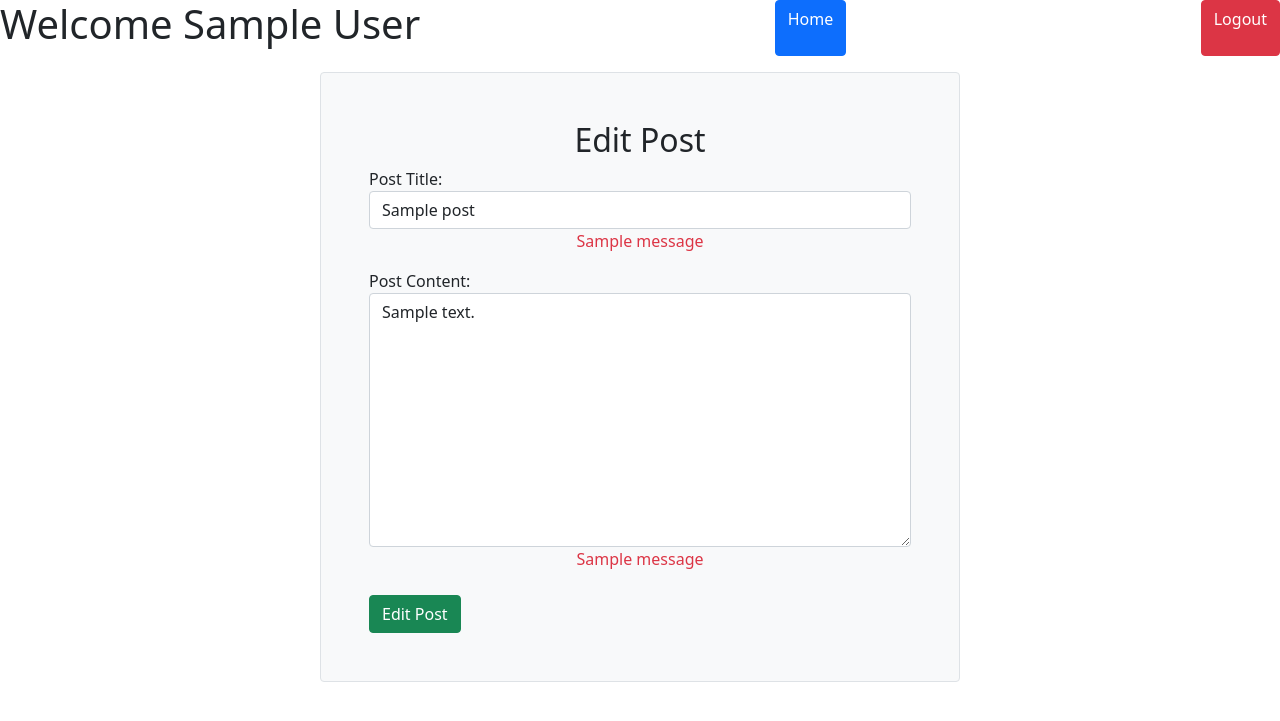
After one commit to EndiMimini/loginRegisterFlask, a Flask app: page /edit/post/1 in a window 1280 px wide. The commit adds this page. Shown: the top 721 px of the page. Run offline with Flask 3, Linux system fonts and the light colour scheme; the visitor is signed in with stand-in values (Sample User, id 1); tables that the repository leaves empty or names only in its code hold one stand-in row (values such as "Sample post"); one stand-in notice (Sample message) is shown.

Commit message:
likes and posts

```diff
--- /dev/null
+++ b/flask_app/controllers/posts.py
@@ -0,0 +1,126 @@
+from flask_app import app
+from flask_app.models.user import User
+from flask_app.models.post import Post
+
+from flask import render_template, redirect, session, request, flash
+
+@app.route('/add/post')
+def addPost():
+    if 'user_id' in session:
+        data = {
+            'user_id': session['user_id']
+        }
+        loggedUser = User.get_user_by_id(data)
+        return render_template('addPost.html', loggedUser = loggedUser)
+    return redirect('/')
+
+@app.route('/create/post', methods = ['POST'])
+def createPost():
+    if 'user_id' in session:
+        if not Post.validate_post(request.form):
+            return redirect(request.referrer)
+        data = {
+            'title': request.form['title'],
+            'content': request.form['content'],
+            'user_id': session['user_id']
+        }
+        Post.save(data)
+        return redirect('/dashboard')
+    return redirect('/')
+
+@app.route('/edit/post/<int:id>')
+def editPost(id):
+    if 'user_id' in session:
+        data = {
+            'user_id': session['user_id'],
+            'post_id': id
+        }
+        loggedUser = User.get_user_by_id(data)
+        post = Post.get_post_by_id(data)
+        if loggedUser['id'] == post['user_id']:
+            return render_template('editPost.html', loggedUser = loggedUser, post= post)
+        return redirect('/dashboard')
+    return redirect('/')
+
+@app.route('/post/<int:id>')
+def viewPost(id):
+    if 'user_id' in session:
+        data = {
+            'user_id': session['user_id'],
+            'post_id': id
+        }
+        loggedUser = User.get_user_by_id(data)
+
+        post = Post.get_post_by_id(data)
+        likesNr = Post.get_post_likers(data)
+        print('/////////////////////////////////////////')
+        print(likesNr)
+        return render_template('showOne.html', loggedUser = loggedUser, post= post, likesNr= likesNr)
+    return redirect('/')
+
+@app.route('/edit/post/<int:id>', methods = ['POST'])
+def updatePost(id):
+    if 'user_id' in session:
+        data1 = {
+            'user_id': session['user_id'],
+            'post_id': id
+        }
+        loggedUser = User.get_user_by_id(data1)
+        post = Post.get_post_by_id(data1)
+        if loggedUser['id'] == post['user_id']:
+            if not Post.validate_post(request.form):
+                return redirect(request.referrer)
+            data = {
+                'title': request.form['title'],
+                'content': request.form['content'],
+                'post_id': id
+            }
+            Post.update(data)
+            return redirect(request.referrer)
+
+        return redirect('/dashboard')
+    return redirect('/')
+
+@app.route('/delete/post/<int:id>')
+def deletePost(id):
+    if 'user_id' in session:
+        data = {
+            'user_id': session['user_id'],
+            'post_id': id
+        }
+        loggedUser = User.get_user_by_id(data)
+        post = Post.get_post_by_id(data)
+        if loggedUser['id'] == post['user_id']:
+            Post.deleteAllLikes(data)
+            Post.delete(data)
+            return redirect(request.referrer)
+
+        return redirect('/dashboard')
+    return redirect('/')
+
+@app.route('/like/<int:id>')
+def likePost(id):
+    if 'user_id' in session:
+        data = {
+            'user_id': session['user_id'],
+            'post_id': id
+        }
+
+        likedPost = User.get_user_liked_posts(data)
+        if id not in likedPost:
+            Post.addLike(data)
+            return redirect(request.referrer)
+
+        return redirect(request.referrer)
+    return redirect('/')
+
+@app.route('/unlike/<int:id>')
+def unlikePost(id):
+    if 'user_id' in session:
+        data = {
+            'user_id': session['user_id'],
+            'post_id': id
+        }
+        Post.unLike(data)
+        return redirect(request.referrer)
+    return redirect('/')
--- /dev/null
+++ b/flask_app/models/post.py
@@ -0,0 +1,94 @@
+from flask_app.config.mysqlconnection import connectToMySQL
+from flask import flash
+
+class Post:
+    db_name = 'firstFullStack'
+    def __init__( self , data ):
+        self.id = data['id']
+        self.title = data['title']
+        self.content = data['content']
+        self.user_id = data['user_id']
+        self.created_at = data['created_at']
+        self.updated_at = data['updated_at']
+
+
+    @classmethod
+    def get_post_by_id(cls, data):
+        query = "SELECT * FROM posts WHERE posts.id = %(post_id)s;"
+        results = connectToMySQL(cls.db_name).query_db(query, data)
+        if results:
+            return results[0]
+        return False
+
+    #READ
+    @classmethod
+    def get_all(cls):
+        query = "SELECT posts.id, posts.user_id, posts.title, posts.content, users.first_name, users.last_name, COUNT(likes.post_id) as num_likes FROM posts  LEFT JOIN users ON posts.user_id = users.id LEFT JOIN likes ON posts.id = likes.post_id GROUP BY posts.id;"
+        # make sure to call the connectToMySQL function with the schema you are targeting.
+        results = connectToMySQL(cls.db_name).query_db(query)
+        # Create an empty list to append our instances of users
+        posts = []
+        if results:
+        # Iterate over the db results and create instances of friends with cls.
+            for post in results:
+                posts.append(post)
+            return posts
+        return posts
+    #CREATE
+    @classmethod
+    def save(cls, data):
+        query = "INSERT INTO posts (title, content, user_id) VALUES ( %(title)s, %(content)s, %(user_id)s);"
+        return connectToMySQL(cls.db_name).query_db(query, data)
+
+    #UPDATE
+    @classmethod
+    def update(cls, data):
+        query = "UPDATE posts SET title = %(title)s, content = %(content)s WHERE posts.id = %(post_id)s;"
+        return connectToMySQL(cls.db_name).query_db(query, data)
+
+    #DELETE
+    @classmethod
+    def delete(cls, data):
+        query = "DELETE FROM posts WHERE posts.id = %(post_id)s;"
+        return connectToMySQL(cls.db_name).query_db(query, data)
+
+        #DELETE
+    @classmethod
+    def deleteAllLikes(cls, data):
+        query = "DELETE FROM likes WHERE post_id = %(post_id)s;"
+        return connectToMySQL(cls.db_name).query_db(query, data)
+
+    #add like
+    @classmethod
+    def addLike(cls, data):
+        query = "INSERT INTO likes (post_id, user_id) VALUES ( %(post_id)s, %(user_id)s);"
+        return connectToMySQL(cls.db_name).query_db(query, data)
+
+    @classmethod
+    def unLike(cls, data):
+        query = "DELETE FROM likes WHERE post_id = %(post_id)s and user_id = %(user_id)s;"
+        return connectToMySQL(cls.db_name).query_db(query, data)
+
+    @classmethod
+    def get_post_likers(cls, data):
+        query = "SELECT * from likes LEFT JOIN users on likes.user_id = users.id WHERE post_id = %(post_id)s;"
+        results = connectToMySQL(cls.db_name).query_db(query, data)
+        nrOfLikes = []
+        if results:
+            for row in results:
+                nrOfLikes.append(row['email'])
+            return nrOfLikes
+        return nrOfLikes
+
+
+    @staticmethod
+    def validate_post(post):
+        is_valid = True
+
+        if len(post['title']) <2:
+            flash('Post title should be more than 2 characters!', 'titlePost')
+            is_valid= False
+        if len(post['content']) <2:
+            flash('Content should be more than 2 characters!', 'contentPost')
+            is_valid= False
+        return is_valid
--- a/flask_app/models/user.py
+++ b/flask_app/models/user.py
@@ -63,6 +63,18 @@ class User:
         query = "DELETE FROM users WHERE users.id = %(user_id)s;"
         return connectToMySQL(cls.db_name).query_db(query, data)
 
+    @classmethod
+    def get_user_liked_posts(cls, data):
+        query = "SELECT post_id as id from likes WHERE user_id = %(user_id)s;"
+        results = connectToMySQL(cls.db_name).query_db(query, data)
+        likedPosts = []
+        if results:
+            for row in results:
+                likedPosts.append(row['id'])
+            return likedPosts
+        return likedPosts
+
+
     @staticmethod
     def validate_user(user):
         is_valid = True
--- /dev/null
+++ b/flask_app/templates/editPost.html
@@ -0,0 +1,45 @@
+<!DOCTYPE html>
+<html lang="en">
+<head>
+    <meta charset="UTF-8">
+    <meta http-equiv="X-UA-Compatible" content="IE=edge">
+    <meta name="viewport" content="width=device-width, initial-scale=1.0">
+    <title>Dashboard</title>
+    <link href="https://cdn.jsdelivr.net/npm/bootstrap@5.0.2/dist/css/bootstrap.min.css" rel="stylesheet" integrity="sha384-EVSTQN3/azprG1Anm3QDgpJLIm9Nao0Yz1ztcQTwFspd3yD65VohhpuuCOmLASjC" crossorigin="anonymous">
+
+</head>
+<body>
+    <nav class="d-flex justify-content-between">
+        <h1>Welcome {{loggedUser.first_name}} {{loggedUser.last_name}}</h1>
+        <a href="/" class="btn btn-primary">Home</a>
+        <a class="btn btn-danger" href="/logout">Logout</a>
+    </nav>
+
+    <form class="w-50 m-auto p-5 border rounded  bg-light  mt-3" action="/edit/post/{{post.id}}" method="post">
+        <h2 class="text-center">Edit Post</h2>
+        <div class="form-row">
+            <label  for="title">Post Title:</label>
+            <input type="text" value="{{post.title}}" class="form-control" name="title" placeholder="Enter post Title">
+        </div>
+        {% with messages = get_flashed_messages(category_filter=["titlePost"]) %}
+        {% if messages %}
+        {% for message in messages %}
+        <p class="text-danger text-center">{{message}}</p>
+        {% endfor %}
+        {% endif %}
+        {% endwith %}
+        <div class="form-row">
+            <label  for="content">Post Content:</label>
+            <textarea class="form-control" name="content" cols="30" rows="10">{{post.content}}</textarea>
+        </div>
+        {% with messages = get_flashed_messages(category_filter=["contentPost"]) %}
+        {% if messages %}
+        {% for message in messages %}
+        <p class="text-danger text-center">{{message}}</p>
+        {% endfor %}
+        {% endif %}
+        {% endwith %}
+        <button class="mt-2 btn btn-success">Edit Post</button>
+    </form>
+</body>
+</html>
--- a/server.py
+++ b/server.py
@@ -1,6 +1,6 @@
 from flask_app import app
 
-from flask_app.controllers import users
+from flask_app.controllers import users, posts
 
 if __name__== '__main__':
     app.run(debug=True)
```
Also changed, not shown: flask_app/controllers/users.py (+9 -3 lines), flask_app/templates/addPost.html (added, +44 -0 lines), flask_app/templates/dashboard.html (+23 -2 lines), flask_app/templates/showOne.html (added, +27 -0 lines).
